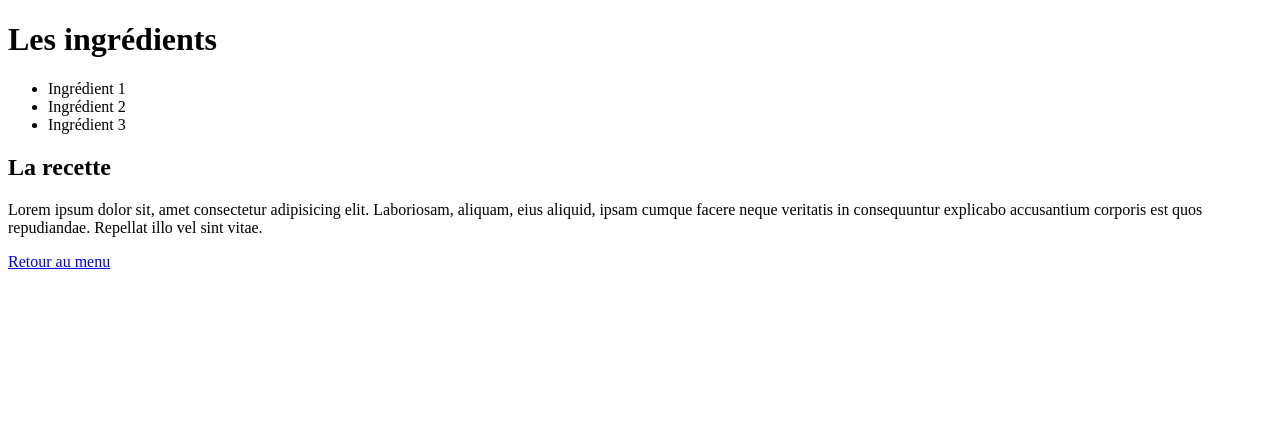
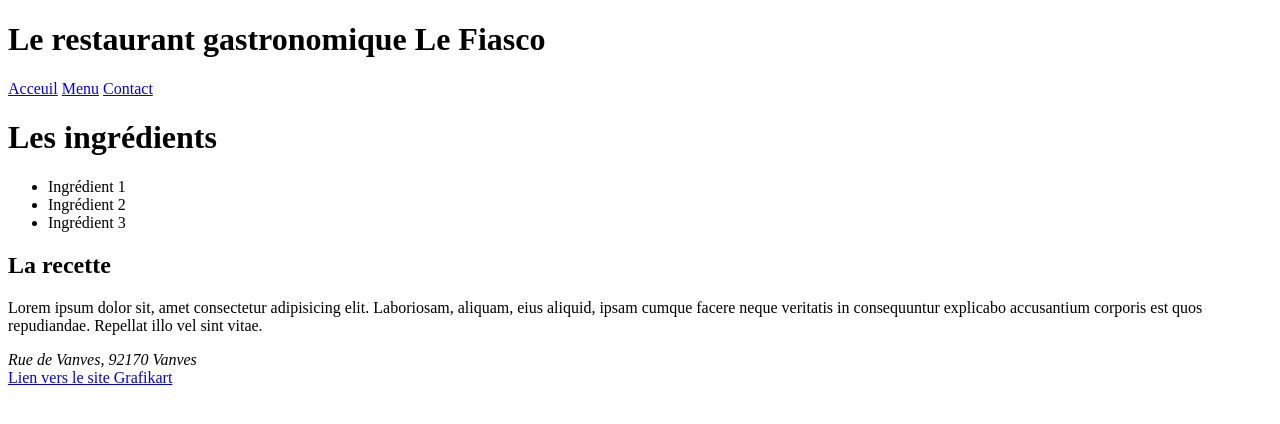
Before and after one commit to liesOne/site_restaurant, a plain HTML site: page entree/entree.html in a window 1280 px wide. Drawn offline with Linux system fonts and the light colour scheme.

Commit message:
rajout d'un header et d'un footer sur la page entree.html + rajout d'un iframe sur la page contact

```diff
--- a/entree/entree.html
+++ b/entree/entree.html
@@ -5,6 +5,16 @@
     <title>Entrée Royale</title>
 </head>
 <body>
+    <header>
+        <h1>Le restaurant gastronomique Le Fiasco</h1>
+        <div>
+            <a href="index.html">Acceuil</a>
+            <a href="menu.html">Menu</a>
+            <a href="contact.html">Contact</a>
+        </div>
+
+    </header>
+
     <h1>Les ingrédients</h1>
     <ul>
         <li>Ingrédient 1</li>
@@ -14,6 +24,9 @@
     <h2>La recette</h2>
     <p>Lorem ipsum dolor sit, amet consectetur adipisicing elit. Laboriosam, aliquam, eius aliquid, ipsam cumque facere neque veritatis in consequuntur explicabo accusantium corporis est quos repudiandae. Repellat illo vel sint vitae.</p>
 
-    <p> <a href="../menu.html">Retour au menu</a> </p>
+    <footer>
+        <address>Rue de Vanves, 92170 Vanves </address>
+        <a href="https://www.grafikart.fr" target="_blank">Lien vers le site Grafikart</a>
+    </footer>
 </body>
 </html>
```
Also changed, not shown: contact.html (+3 -0 lines).
